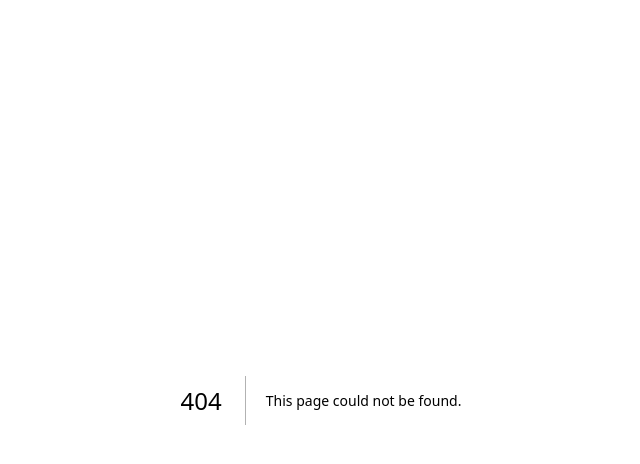
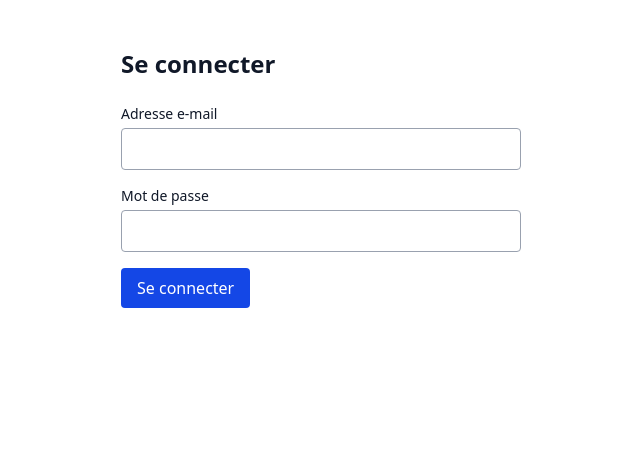
Before and after one commit to lolodeguadeloupe/collectivites, a Next.js app: page /connexion in a window 1280 px wide. Before the commit this address had no page. Shown: the top 464 px of the page, without its empty margins (319-959 px from the left). Built offline with nearby package versions, Linux system fonts and the light colour scheme.

Commit message:
feat(auth): login page, protected layout, middleware

```diff
--- /dev/null
+++ b/src/app/(app)/layout.tsx
@@ -0,0 +1,38 @@
+import { redirect } from "next/navigation";
+import Link from "next/link";
+import { auth, signOut } from "@/lib/auth";
+
+export default async function AppLayout({
+  children,
+}: {
+  children: React.ReactNode;
+}) {
+  const session = await auth();
+  if (!session?.user) redirect("/connexion");
+
+  return (
+    <div className="min-h-screen">
+      <header className="border-b bg-gray-50">
+        <div className="mx-auto flex max-w-5xl items-center justify-between px-6 py-3">
+          <Link href="/tableau-de-bord" className="font-semibold">
+            DiagIT Collectivité
+          </Link>
+          <div className="flex items-center gap-4 text-sm">
+            <span>{session.user.email}</span>
+            <form
+              action={async () => {
+                "use server";
+                await signOut({ redirectTo: "/" });
+              }}
+            >
+              <button type="submit" className="underline">
+                Se déconnecter
+              </button>
+            </form>
+          </div>
+        </div>
+      </header>
+      <main className="mx-auto max-w-5xl px-6 py-8">{children}</main>
+    </div>
+  );
+}
--- /dev/null
+++ b/src/app/(app)/tableau-de-bord/page.tsx
@@ -0,0 +1,10 @@
+export default function TableauDeBord() {
+  return (
+    <section>
+      <h1 className="text-2xl font-bold">Tableau de bord</h1>
+      <p className="mt-2 text-gray-700">
+        Bienvenue. Le questionnaire et les résultats apparaîtront ici.
+      </p>
+    </section>
+  );
+}
--- /dev/null
+++ b/src/app/(auth)/connexion/page.tsx
@@ -0,0 +1,95 @@
+"use client";
+
+import { useState, Suspense } from "react";
+import { useRouter, useSearchParams } from "next/navigation";
+import { signIn } from "next-auth/react";
+
+function ConnexionForm() {
+  const router = useRouter();
+  const params = useSearchParams();
+  const succesInscription = params.get("inscription") === "ok";
+
+  const [email, setEmail] = useState("");
+  const [motDePasse, setMotDePasse] = useState("");
+  const [erreur, setErreur] = useState<string | null>(null);
+  const [enCours, setEnCours] = useState(false);
+
+  async function onSubmit(e: React.FormEvent) {
+    e.preventDefault();
+    setErreur(null);
+    setEnCours(true);
+    const res = await signIn("credentials", {
+      email,
+      motDePasse,
+      redirect: false,
+    });
+    setEnCours(false);
+    if (res?.ok) {
+      router.push("/tableau-de-bord");
+      router.refresh();
+      return;
+    }
+    setErreur("Identifiants invalides.");
+  }
+
+  return (
+    <main className="mx-auto max-w-md px-6 py-12">
+      <h1 className="text-2xl font-bold">Se connecter</h1>
+      {succesInscription && (
+        <p role="status" className="mt-4 rounded bg-green-50 p-3 text-green-800">
+          Compte créé. Vous pouvez vous connecter.
+        </p>
+      )}
+      <form onSubmit={onSubmit} className="mt-6 space-y-4" noValidate>
+        <div>
+          <label htmlFor="email" className="block text-sm font-medium">
+            Adresse e-mail
+          </label>
+          <input
+            id="email"
+            type="email"
+            required
+            autoComplete="email"
+            value={email}
+            onChange={(e) => setEmail(e.target.value)}
+            className="mt-1 w-full rounded border border-gray-400 px-3 py-2"
+          />
+        </div>
+        <div>
+          <label htmlFor="mdp" className="block text-sm font-medium">
+            Mot de passe
+          </label>
+          <input
+            id="mdp"
+            type="password"
+            required
+            autoComplete="current-password"
+            value={motDePasse}
+            onChange={(e) => setMotDePasse(e.target.value)}
+            className="mt-1 w-full rounded border border-gray-400 px-3 py-2"
+          />
+        </div>
+        {erreur && (
+          <p role="alert" className="text-sm text-red-700">
+            {erreur}
+          </p>
+        )}
+        <button
+          type="submit"
+          disabled={enCours}
+          className="rounded bg-blue-700 px-4 py-2 text-white hover:bg-blue-800 disabled:opacity-50"
+        >
+          {enCours ? "Connexion..." : "Se connecter"}
+        </button>
+      </form>
+    </main>
+  );
+}
+
+export default function ConnexionPage() {
+  return (
+    <Suspense>
+      <ConnexionForm />
+    </Suspense>
+  );
+}
--- a/src/app/layout.tsx
+++ b/src/app/layout.tsx
@@ -1,5 +1,6 @@
 import type { Metadata } from "next";
 import "./globals.css";
+import { Providers } from "./providers";
 
 export const metadata: Metadata = {
   title: "DiagIT Collectivité",
@@ -15,7 +16,7 @@ export default function RootLayout({
   return (
     <html lang="fr">
       <body className="min-h-screen bg-white text-gray-900 antialiased">
-        {children}
+        <Providers>{children}</Providers>
       </body>
     </html>
   );
--- /dev/null
+++ b/src/app/providers.tsx
@@ -0,0 +1,7 @@
+"use client";
+
+import { SessionProvider } from "next-auth/react";
+
+export function Providers({ children }: { children: React.ReactNode }) {
+  return <SessionProvider>{children}</SessionProvider>;
+}
--- /dev/null
+++ b/src/middleware.ts
@@ -0,0 +1,13 @@
+import { auth } from "@/lib/auth";
+
+export default auth((req) => {
+  const isProtected = req.nextUrl.pathname.startsWith("/tableau-de-bord");
+  if (isProtected && !req.auth) {
+    const url = new URL("/connexion", req.nextUrl.origin);
+    return Response.redirect(url);
+  }
+});
+
+export const config = {
+  matcher: ["/tableau-de-bord/:path*"],
+};
```
